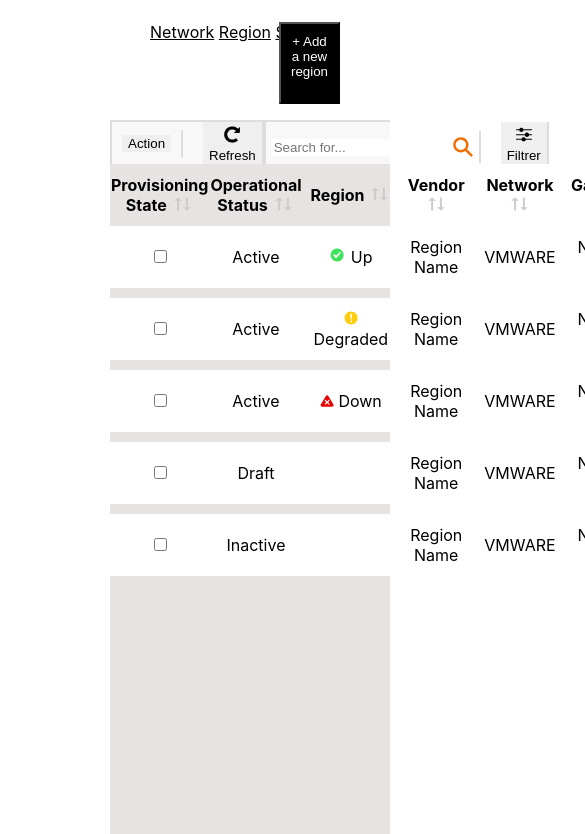
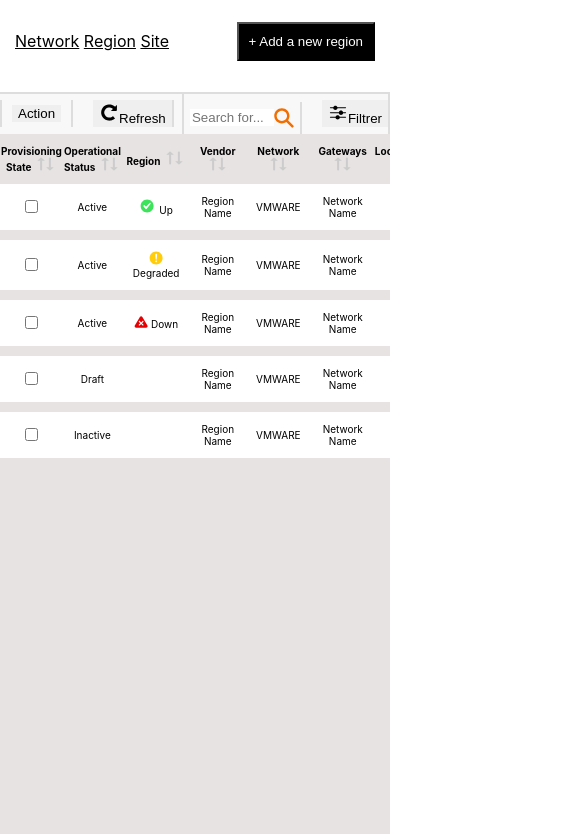
Before and after one commit to Hamakomi/ProjetWebS6, a plain HTML site: page RAND/index.html in a window 390 px wide. Shown: the part 258-1092 px from the top of the page, 585 px wide, since content can reach past the window. Drawn offline with Linux system fonts and the light colour scheme.

Commit message:
Update index.css

```diff
--- a/RAND/CSS/index.css
+++ b/RAND/CSS/index.css
@@ -267,4 +267,34 @@ nav a {
 
 }
 
+@media screen and (max-width: 600px){
+
+  .blocrand{
+    margin-left: 0px;
+  }
+
+  .menu1 ul{
+    margin-left: 0;
+    margin-top: 25px;
+    padding-left: 15px;
+  }
+
+  .oui{
+    margin: 0 15px 15px 0;
+  }
+
+  .oui p p{
+    display: none;
+  }
+
+  .block, .menu2{
+    margin-left: 0px;
+    font-size: 10px;
+    overflow: auto;
+  }
+
+  .menu2 .se input{
+    width: 6em;
+  }
+
 }
```
